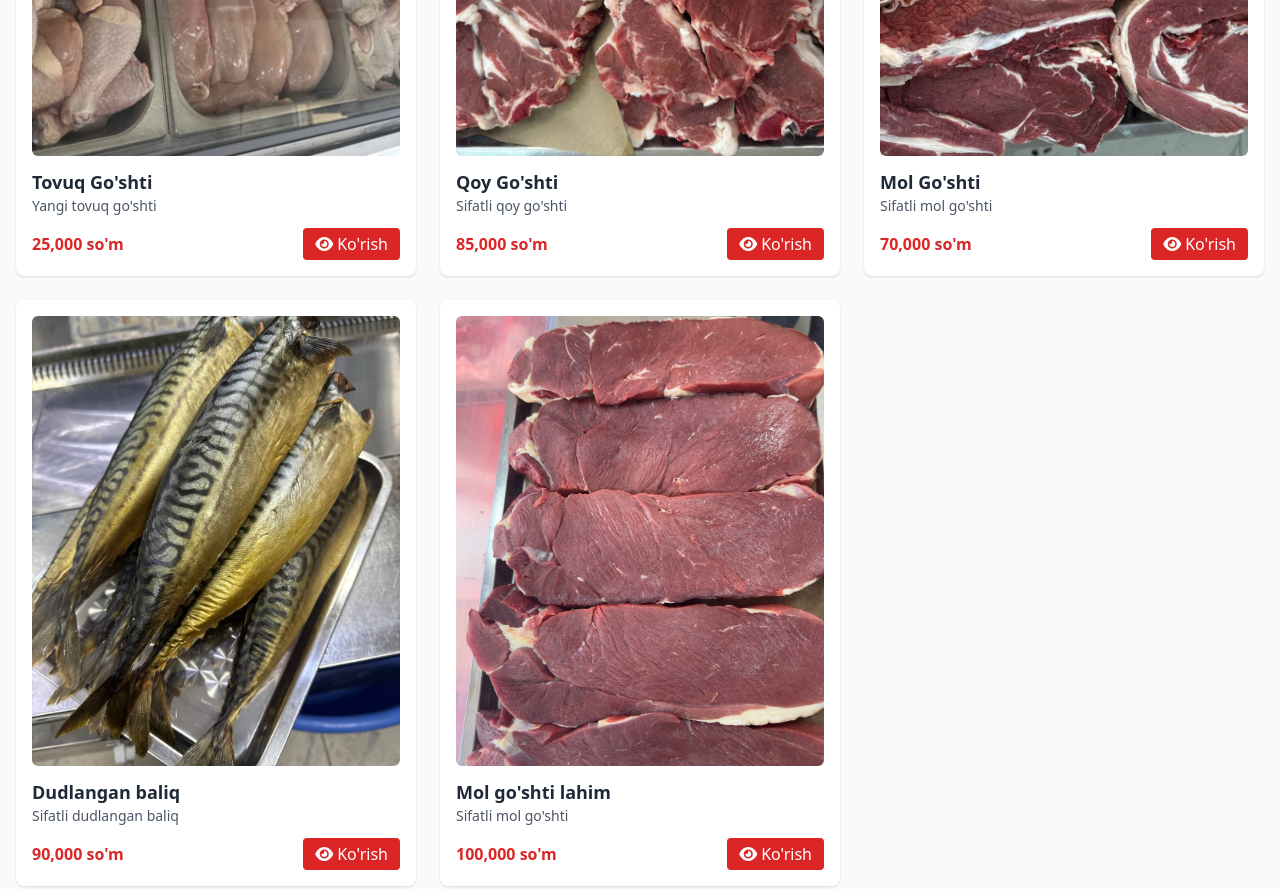
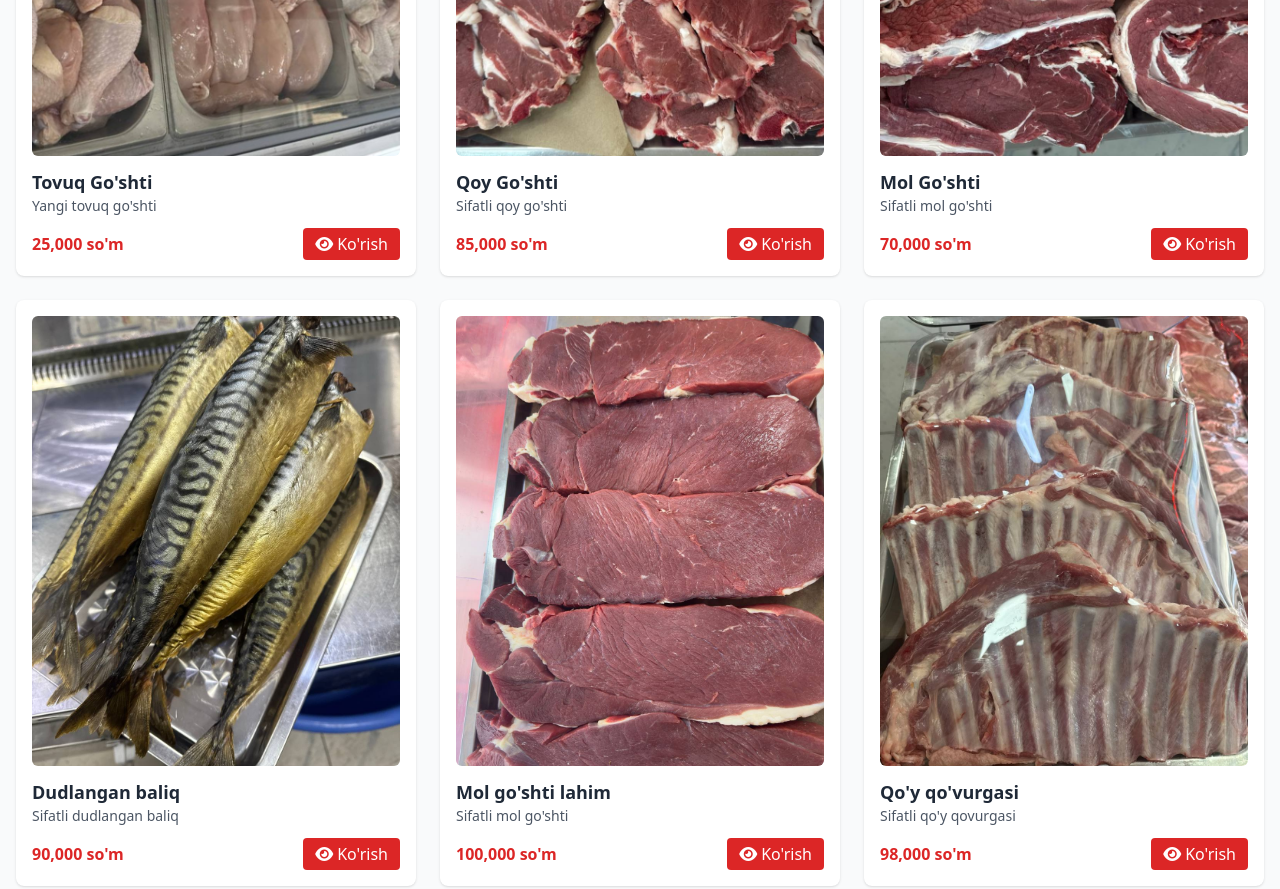
Before and after one commit to umidjanov/meat-house, a plain HTML site: page index.html in a window 1280 px wide. Shown: the part 713-1602 px from the top of the page. Drawn offline with nearby package versions, Linux system fonts and the light colour scheme.

Commit message:
products updated

```diff
--- a/index.html
+++ b/index.html
@@ -191,8 +191,9 @@
             { id: 1, name: "Tovuq Go'shti", category: "tovuq", price: "25,000", image: "media/tovuq goshti.avif", description: "Yangi tovuq go'shti", details: { weight: "1 kg", origin: "Mahalliy ferma", storage: "Muzlatgichda saqlang", benefits: "Protein va vitaminlarga boy" } },
             { id: 2, name: "Qoy Go'shti", category: "qoy", price: "85,000", image: "media/qoy lahim.avif", description: "Sifatli qoy go'shti", details: { weight: "1 kg", origin: "Tog' qo'ylari", storage: "Muzlatgichda saqlang", benefits: "B12 vitamin va temirga boy" } },
             { id: 3, name: "Mol Go'shti", category: "mol", price: "70,000", image: "media/mol goshti.avif", description: "Sifatli mol go'shti", details: { weight: "1 kg", origin: "Mahalliy chorvachilik", storage: "Muzlatgichda saqlang", benefits: "Temir va proteinlarga boy" } },
-            { id: 4, name: "Dudlangan baliq", category: "baliq", price: "90,000", image: "media/kapchoni.avif", description: "Sifatli dudlangan baliq", details: { weight: "1200gram", origin: "Mahalliy chorvachilik", storage: "Muzlatgichda saqlang", benefits: "A, B, D, E vitaminlariga boy" } },
+            { id: 4, name: "Dudlangan baliq", category: "baliq", price: "90,000", image: "media/kapchoni.avif", description: "Sifatli dudlangan baliq", details: { weight: "1200gram", origin: "Mahalliy chorvachilik", storage: "Muzlatgichda saqlang", benefits: "Vitamin A — ko‘rish qobiliyatini yaxshilaydi, teri va immun tizim uchun foydali." } },
             { id: 5, name: "Mol go'shti lahim", category: "mol", price: "100,000", image: "media/lahim.avif", description: "Sifatli mol go'shti", details: { weight: "1 kg", origin: "Mahalliy chorvachilik", storage: "Muzlatgichda saqlang", benefits: "Temir va proteinlarga boy" } },
+            { id: 6, name: "Qo'y qo'vurgasi", category: "qoy", price: "98,000", image: "media/qovurga.jpg", description: "Sifatli qo'y qovurgasi", details: { weight: "1 kg", origin: "Mahalliy chorvachilik", storage: "Muzlatgichda saqlang", benefits: "Vitamin B6 (piridoksin) — oqsil va yog‘ almashinuviga yordam beradi." } },
         ];
 
         const grid = document.getElementById("productsGrid");
```
Also changed, not shown: media/qovurga.jpg (added).
